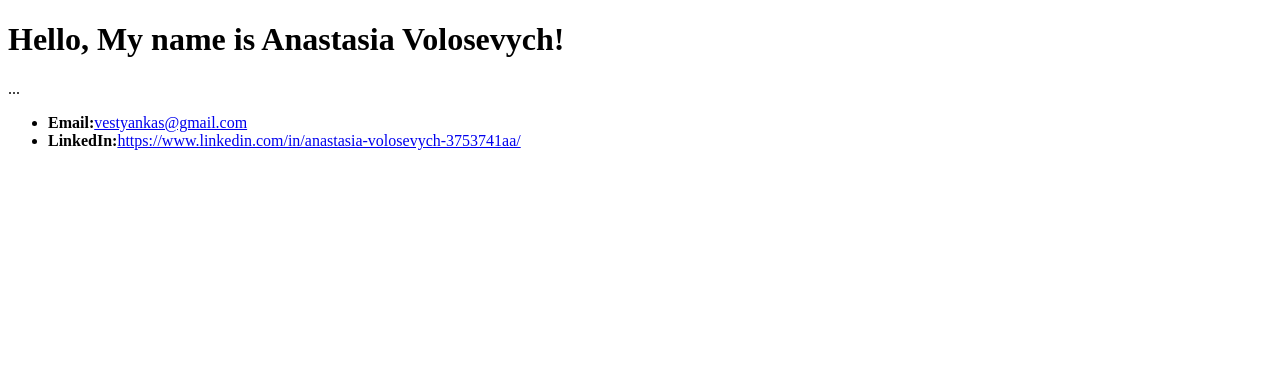
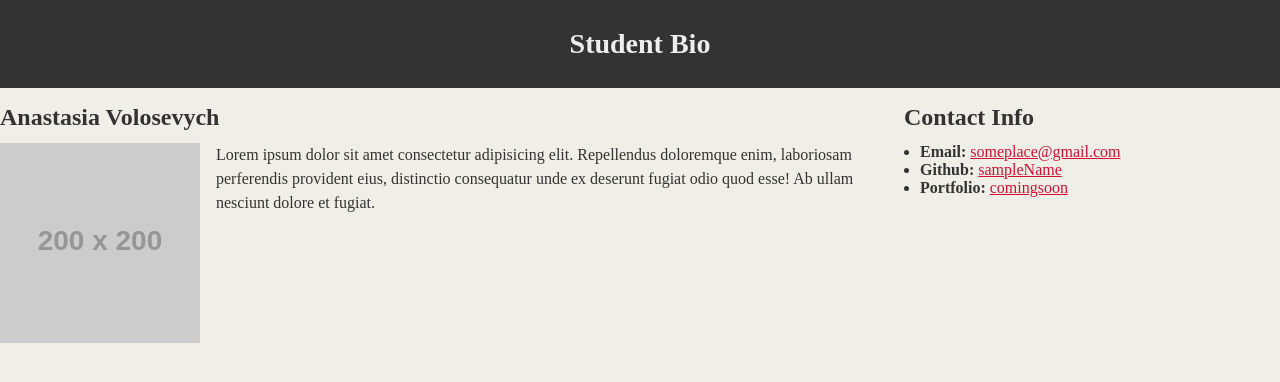
Before and after one commit to volosevych/volosevych.github.io, a plain HTML site: page index.html in a window 1280 px wide. Drawn offline with Linux system fonts and the light colour scheme; placeholder pictures from the web are drawn by us.

Commit message:
adding css

```diff
--- /dev/null
+++ b/css/style.css
@@ -0,0 +1,75 @@
+* {
+    box-sizing: border-box;
+    margin: 0;
+    padding: 0;
+}
+
+body {
+    margin: 0;
+    padding: 0;
+    background-color: #efeee7;
+    font: Georgia, "Times New Roman", Times, serif;
+    color: #333;
+}
+
+div.container {
+    width: 1024px;
+    max-width: 94%;
+    margin: 0 auto;
+}
+
+/* Header styles */
+
+header {
+    margin-bottom: 1em;
+    background-color: #333;
+}
+
+header h1 {
+    padding: 1em;
+    color: #eee;
+    font-size: 28px;
+    text-align: center;
+}
+
+/* Main content styles */
+
+section#main-bio, section#contact-info, img#bio-image {
+    float: left;
+}
+
+section h2 {
+    font-size: 24px;
+    padding-bottom: 0.5em;
+}
+
+section p {
+    line-height: 1.5em;
+}
+
+section a {
+    color: #d21034;
+}
+
+section ul {
+    margin-left: 1em;
+}
+
+/* Main bio styles */
+
+section#main-bio {
+    width: 70%;
+    padding-right: 0.5em;
+}
+
+img#bio-image {
+    width: 200px;
+    margin: 0 1em 1em 0;
+}
+
+/* Contact info styles */
+
+section#contact-info {
+    width: 30%;
+    padding-left: 0.5em;
+}
--- a/index.html
+++ b/index.html
@@ -1,19 +1,44 @@
 <!DOCTYPE html>
 <html lang="en">
-<head>
-    <meta charset="UTF-8">
-    <meta name="viewport" content="width=device-width, initial-scale=1.0">
-    <title>My Profile</title>
-</head>
-<body>
-    <h1>Hello, My name is Anastasia Volosevych!</h1>
+  <head>
+    <meta charset="UTF-8" />
+    <meta name="viewport" content="width=device-width, initial-scale=1.0" />
+    <title>BasicHTML</title>
 
-    <p>...</p>
+    <link rel="stylesheet" href="css/style.css">
+  </head>
+  <body>
 
-    <ul>
-        <li><strong>Email:</strong><a href="vestyankas@gmail.com">vestyankas@gmail.com</a></li>
-        <li><strong>LinkedIn:</strong><a href="https://www.linkedin.com/in/anastasia-volosevych-3753741aa/">https://www.linkedin.com/in/anastasia-volosevych-3753741aa/</a></li>
-    </ul>
+    <header>
+      <h1>Student Bio</h1>
+    </header>
 
-</body>
+      <section id="main-bio">
+        <h2>Anastasia Volosevych</h2>
+        <img
+          src="https://via.placeholder.com/200"
+          alt="Bio image"
+          id="bio-image"
+        />
+        <p>
+          Lorem ipsum dolor sit amet consectetur adipisicing elit. Repellendus
+          doloremque enim, laboriosam perferendis provident eius, distinctio
+          consequatur unde ex deserunt fugiat odio quod esse! Ab ullam nesciunt
+          dolore et fugiat.
+        </p>
+      </section>
+      <!-- Section to hold contact info -->
+      <section id="contact-info">
+        <h2>Contact Info</h2>
+        <ul>
+          <li><strong>Email:</strong> <a href="#">someplace@gmail.com</a></li>
+          <li><strong>Github:</strong> <a href="#">sampleName</a></li>
+          <li><strong>Portfolio:</strong> <a href="#">comingsoon</a></li>
+        </ul>
+      </section>
+    </div>
+  </body>
 </html>
+
+
+</html>
```
